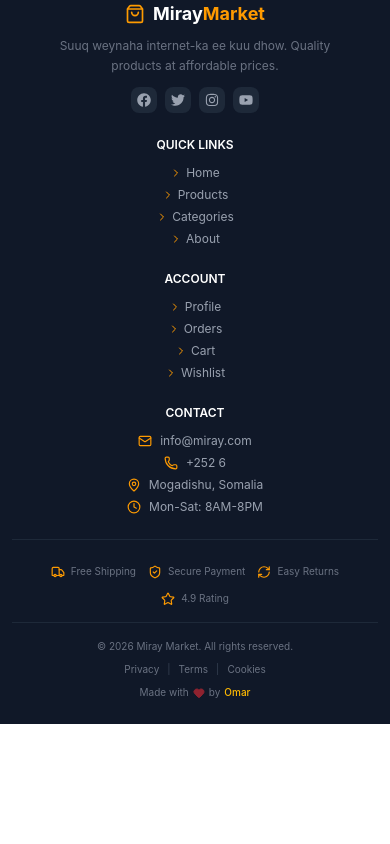
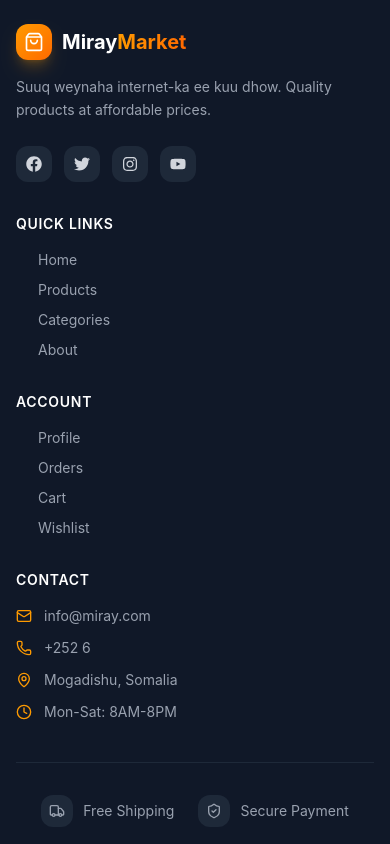
Before and after one commit to omarhassan041/mirayE-commerce, a React app: page / in a window 390 px wide. Shown: the part 9600-10444 px from the top of the page. Before the commit the page ends 10324 px from the top, so only its background shows below. Built offline with nearby package versions, Linux system fonts and the light colour scheme; the HTML template or start-up script is replaced by a standard one.

Commit message:
Make all pages fully responsive and professional

```diff
--- a/src/components/layout/Footer.jsx
+++ b/src/components/layout/Footer.jsx
@@ -18,213 +18,186 @@ export default function Footer() {
   const currentYear = new Date().getFullYear();
 
   return (
-    <footer className="bg-gray-900 text-gray-400 border-t border-gray-800">
-      <div className="max-w-7xl mx-auto px-3 sm:px-4 lg:px-8 py-6 sm:py-8 lg:py-10">
+    <footer className="bg-gray-900 text-gray-300 border-t border-gray-800">
+      <div className="max-w-7xl mx-auto px-4 sm:px-6 lg:px-8 py-12 sm:py-16">
 
-        {/* Grid - Fully Responsive */}
-        <div className="grid grid-cols-1 sm:grid-cols-2 lg:grid-cols-4 gap-6 sm:gap-8">
+        {/* Main Footer Grid */}
+        <div className="grid grid-cols-1 sm:grid-cols-2 lg:grid-cols-4 gap-8 lg:gap-12">
 
-          {/* Column 1: Brand - Center on mobile */}
-          <div className="text-center sm:text-left">
+          {/* Brand Section */}
+          <div className="space-y-4">
             <Link
               to="/"
-              className="flex items-center justify-center sm:justify-start gap-2 text-lg sm:text-xl font-bold text-white"
+              className="flex items-center gap-2.5 text-xl font-bold text-white group"
             >
-              <ShoppingBag className="h-5 w-5 text-amber-500" />
+              <div className="p-2 bg-gradient-to-br from-amber-500 to-orange-500 rounded-xl shadow-lg shadow-amber-500/25 group-hover:scale-110 transition">
+                <ShoppingBag className="h-5 w-5 text-white" />
+              </div>
               <span>
-                Miray<span className="text-amber-500">Market</span>
+                Miray<span className="text-transparent bg-clip-text bg-gradient-to-r from-amber-500 to-orange-500">Market</span>
               </span>
             </Link>
-            <p className="text-xs sm:text-sm text-gray-500 mt-2 leading-relaxed max-w-xs mx-auto sm:mx-0">
+
+            <p className="text-sm text-gray-400 leading-relaxed max-w-xs">
               Suuq weynaha internet-ka ee kuu dhow. Quality products at affordable prices.
             </p>
-            <div className="flex justify-center sm:justify-start gap-2 mt-3">
+
+            {/* Social Icons */}
+            <div className="flex gap-3 pt-2">
               <a
                 href="#"
-                className="p-1.5 sm:p-2 bg-gray-800 rounded-lg hover:bg-amber-500 hover:text-white transition"
+                className="p-2.5 bg-gray-800 rounded-xl hover:bg-gradient-to-r hover:from-amber-500 hover:to-orange-500 hover:text-white transition-all duration-300 group"
               >
-                <FaFacebook className="h-3.5 w-3.5 sm:h-4 sm:w-4" />
+                <FaFacebook className="h-4 w-4 group-hover:scale-110 transition" />
               </a>
               <a
                 href="#"
-                className="p-1.5 sm:p-2 bg-gray-800 rounded-lg hover:bg-amber-500 hover:text-white transition"
+                className="p-2.5 bg-gray-800 rounded-xl hover:bg-gradient-to-r hover:from-amber-500 hover:to-orange-500 hover:text-white transition-all duration-300 group"
               >
-                <FaTwitter className="h-3.5 w-3.5 sm:h-4 sm:w-4" />
+                <FaTwitter className="h-4 w-4 group-hover:scale-110 transition" />
               </a>
               <a
                 href="#"
-                className="p-1.5 sm:p-2 bg-gray-800 rounded-lg hover:bg-amber-500 hover:text-white transition"
+                className="p-2.5 bg-gray-800 rounded-xl hover:bg-gradient-to-r hover:from-amber-500 hover:to-orange-500 hover:text-white transition-all duration-300 group"
               >
-                <FaInstagram className="h-3.5 w-3.5 sm:h-4 sm:w-4" />
+                <FaInstagram className="h-4 w-4 group-hover:scale-110 transition" />
               </a>
               <a
                 href="#"
-                className="p-1.5 sm:p-2 bg-gray-800 rounded-lg hover:bg-amber-500 hover:text-white transition"
+                className="p-2.5 bg-gray-800 rounded-xl hover:bg-gradient-to-r hover:from-amber-500 hover:to-orange-500 hover:text-white transition-all duration-300 group"
               >
-                <FaYoutube className="h-3.5 w-3.5 sm:h-4 sm:w-4" />
+                <FaYoutube className="h-4 w-4 group-hover:scale-110 transition" />
               </a>
             </div>
           </div>
 
-          {/* Column 2: Links - Center on mobile */}
-          <div className="text-center sm:text-left">
-            <h4 className="text-white font-semibold text-xs sm:text-sm uppercase mb-3">
+          {/* Quick Links */}
+          <div>
+            <h4 className="text-white font-semibold text-sm uppercase tracking-wider mb-4">
               Quick Links
             </h4>
-            <ul className="space-y-1.5 sm:space-y-2 text-xs sm:text-sm">
-              <li>
+            <ul className="space-y-2.5">
+              {[
+                { to: '/', label: 'Home' },
+                { to: '/products', label: 'Products' },
+                { to: '/categories', label: 'Categories' },
+                { to: '/about', label: 'About' },
+              ].map((link) => (
+                <li key={link.to}>
                   <Link
-                  to="/"
-                  className="hover:text-white transition flex items-center justify-center sm:justify-start gap-1"
+                    to={link.to}
+                    className="text-sm text-gray-400 hover:text-amber-400 transition flex items-center gap-2 group"
                   >
-                  <ChevronRight className="h-3 w-3 text-amber-500" />
-                  Home
+                    <ChevronRight className="h-3.5 w-3.5 text-amber-500 opacity-0 group-hover:opacity-100 transition" />
+                    <span className="group-hover:translate-x-1 transition">{link.label}</span>
                   </Link>
                 </li>
-              <li>
-                <Link
-                  to="/products"
-                  className="hover:text-white transition flex items-center justify-center sm:justify-start gap-1"
-                >
-                  <ChevronRight className="h-3 w-3 text-amber-500" />
-                  Products
-                </Link>
-              </li>
-              <li>
-                <Link
-                  to="/categories"
-                  className="hover:text-white transition flex items-center justify-center sm:justify-start gap-1"
-                >
-                  <ChevronRight className="h-3 w-3 text-amber-500" />
-                  Categories
-                </Link>
-              </li>
-              <li>
-                <Link
-                  to="/about"
-                  className="hover:text-white transition flex items-center justify-center sm:justify-start gap-1"
-                >
-                  <ChevronRight className="h-3 w-3 text-amber-500" />
-                  About
-                </Link>
-              </li>
+              ))}
             </ul>
           </div>
 
-          {/* Column 3: Account - Center on mobile */}
-          <div className="text-center sm:text-left">
-            <h4 className="text-white font-semibold text-xs sm:text-sm uppercase mb-3">
+          {/* Account */}
+          <div>
+            <h4 className="text-white font-semibold text-sm uppercase tracking-wider mb-4">
               Account
             </h4>
-            <ul className="space-y-1.5 sm:space-y-2 text-xs sm:text-sm">
-              <li>
+            <ul className="space-y-2.5">
+              {[
+                { to: '/profile', label: 'Profile' },
+                { to: '/orders', label: 'Orders' },
+                { to: '/cart', label: 'Cart' },
+                { to: '/wishlist', label: 'Wishlist' },
+              ].map((link) => (
+                <li key={link.to}>
                   <Link
-                  to="/profile"
-                  className="hover:text-white transition flex items-center justify-center sm:justify-start gap-1"
+                    to={link.to}
+                    className="text-sm text-gray-400 hover:text-amber-400 transition flex items-center gap-2 group"
                   >
-                  <ChevronRight className="h-3 w-3 text-amber-500" />
-                  Profile
+                    <ChevronRight className="h-3.5 w-3.5 text-amber-500 opacity-0 group-hover:opacity-100 transition" />
+                    <span className="group-hover:translate-x-1 transition">{link.label}</span>
                   </Link>
                 </li>
-              <li>
-                <Link
-                  to="/orders"
-                  className="hover:text-white transition flex items-center justify-center sm:justify-start gap-1"
-                >
-                  <ChevronRight className="h-3 w-3 text-amber-500" />
-                  Orders
-                </Link>
-              </li>
-              <li>
-                <Link
-                  to="/cart"
-                  className="hover:text-white transition flex items-center justify-center sm:justify-start gap-1"
-                >
-                  <ChevronRight className="h-3 w-3 text-amber-500" />
-                  Cart
-                </Link>
-              </li>
-              <li>
-                <Link
-                  to="/wishlist"
-                  className="hover:text-white transition flex items-center justify-center sm:justify-start gap-1"
-                >
-                  <ChevronRight className="h-3 w-3 text-amber-500" />
-                  Wishlist
-                </Link>
-              </li>
+              ))}
             </ul>
           </div>
 
-          {/* Column 4: Contact - Center on mobile */}
-          <div className="text-center sm:text-left">
-            <h4 className="text-white font-semibold text-xs sm:text-sm uppercase mb-3">
+          {/* Contact */}
+          <div>
+            <h4 className="text-white font-semibold text-sm uppercase tracking-wider mb-4">
               Contact
             </h4>
-            <ul className="space-y-1.5 sm:space-y-2 text-xs sm:text-sm">
-              <li className="flex items-center justify-center sm:justify-start gap-2">
-                <Mail className="h-3.5 w-3.5 sm:h-4 sm:w-4 text-amber-500 flex-shrink-0" />
-                <span>info@miray.com</span>
+            <ul className="space-y-3">
+              <li className="flex items-start gap-3 text-sm text-gray-400 group">
+                <Mail className="h-4 w-4 text-amber-500 mt-0.5 group-hover:scale-110 transition" />
+                <span className="group-hover:text-white transition">info@miray.com</span>
               </li>
-              <li className="flex items-center justify-center sm:justify-start gap-2">
-                <Phone className="h-3.5 w-3.5 sm:h-4 sm:w-4 text-amber-500 flex-shrink-0" />
-                <span>+252 6</span>
+              <li className="flex items-start gap-3 text-sm text-gray-400 group">
+                <Phone className="h-4 w-4 text-amber-500 mt-0.5 group-hover:scale-110 transition" />
+                <span className="group-hover:text-white transition">+252 6</span>
               </li>
-              <li className="flex items-center justify-center sm:justify-start gap-2">
-                <MapPin className="h-3.5 w-3.5 sm:h-4 sm:w-4 text-amber-500 flex-shrink-0" />
-                <span>Mogadishu, Somalia</span>
+              <li className="flex items-start gap-3 text-sm text-gray-400 group">
+                <MapPin className="h-4 w-4 text-amber-500 mt-0.5 group-hover:scale-110 transition" />
+                <span className="group-hover:text-white transition">Mogadishu, Somalia</span>
               </li>
-              <li className="flex items-center justify-center sm:justify-start gap-2">
-                <Clock className="h-3.5 w-3.5 sm:h-4 sm:w-4 text-amber-500 flex-shrink-0" />
-                <span>Mon-Sat: 8AM-8PM</span>
+              <li className="flex items-start gap-3 text-sm text-gray-400 group">
+                <Clock className="h-4 w-4 text-amber-500 mt-0.5 group-hover:scale-110 transition" />
+                <span className="group-hover:text-white transition">Mon-Sat: 8AM-8PM</span>
               </li>
             </ul>
           </div>
         </div>
 
-        {/* Trust Badges - Responsive */}
-        <div className="flex flex-wrap justify-center gap-3 sm:gap-4 md:gap-6 mt-6 sm:mt-8 pt-6 border-t border-gray-800 text-[10px] sm:text-xs">
-          <div className="flex items-center gap-1.5 text-gray-500">
-            <Truck className="h-3.5 w-3.5 sm:h-4 sm:w-4 text-amber-500" />
-            <span>Free Shipping</span>
+        {/* Trust Badges */}
+        <div className="flex flex-wrap justify-center gap-6 md:gap-10 mt-10 pt-8 border-t border-gray-800">
+          <div className="flex items-center gap-2.5 text-sm text-gray-400 group cursor-default">
+            <div className="p-2 bg-gray-800 rounded-xl group-hover:bg-gradient-to-r group-hover:from-amber-500 group-hover:to-orange-500 transition">
+              <Truck className="h-4 w-4 group-hover:text-white transition" />
             </div>
-          <div className="flex items-center gap-1.5 text-gray-500">
-            <ShieldCheck className="h-3.5 w-3.5 sm:h-4 sm:w-4 text-amber-500" />
-            <span>Secure Payment</span>
+            <span className="group-hover:text-white transition">Free Shipping</span>
           </div>
-          <div className="flex items-center gap-1.5 text-gray-500">
-            <RefreshCw className="h-3.5 w-3.5 sm:h-4 sm:w-4 text-amber-500" />
-            <span>Easy Returns</span>
+          <div className="flex items-center gap-2.5 text-sm text-gray-400 group cursor-default">
+            <div className="p-2 bg-gray-800 rounded-xl group-hover:bg-gradient-to-r group-hover:from-amber-500 group-hover:to-orange-500 transition">
+              <ShieldCheck className="h-4 w-4 group-hover:text-white transition" />
             </div>
-          <div className="flex items-center gap-1.5 text-gray-500">
-            <Star className="h-3.5 w-3.5 sm:h-4 sm:w-4 text-amber-500" />
-            <span>4.9 Rating</span>
+            <span className="group-hover:text-white transition">Secure Payment</span>
+          </div>
+          <div className="flex items-center gap-2.5 text-sm text-gray-400 group cursor-default">
+            <div className="p-2 bg-gray-800 rounded-xl group-hover:bg-gradient-to-r group-hover:from-amber-500 group-hover:to-orange-500 transition">
+              <RefreshCw className="h-4 w-4 group-hover:text-white transition" />
+            </div>
+            <span className="group-hover:text-white transition">Easy Returns</span>
+          </div>
+          <div className="flex items-center gap-2.5 text-sm text-gray-400 group cursor-default">
+            <div className="p-2 bg-gray-800 rounded-xl group-hover:bg-gradient-to-r group-hover:from-amber-500 group-hover:to-orange-500 transition">
+              <Star className="h-4 w-4 group-hover:text-white transition" />
+            </div>
+            <span className="group-hover:text-white transition">4.9 Rating</span>
           </div>
         </div>
 
-        {/* Copyright - Responsive */}
-        <div className="flex flex-col sm:flex-row justify-between items-center gap-2 sm:gap-3 mt-4 sm:mt-6 pt-4 border-t border-gray-800 text-[10px] sm:text-xs text-gray-500">
-          <p>© {currentYear} Miray Market. All rights reserved.</p>
+        {/* Bottom Bar */}
+        <div className="flex flex-col sm:flex-row justify-between items-center gap-4 mt-10 pt-6 border-t border-gray-800/50">
+          <p className="text-xs text-gray-500">
+            © {currentYear} Miray Market. All rights reserved.
+          </p>
 
-          <div className="flex items-center gap-2 sm:gap-3 flex-wrap justify-center">
-            <a href="#" className="hover:text-white transition">
-              Privacy
+          <div className="flex items-center gap-4 text-xs">
+            <a href="#" className="text-gray-500 hover:text-amber-400 transition">
+              Privacy Policy
             </a>
             <span className="text-gray-700">|</span>
-            <a href="#" className="hover:text-white transition">
-              Terms
+            <a href="#" className="text-gray-500 hover:text-amber-400 transition">
+              Terms of Service
             </a>
             <span className="text-gray-700">|</span>
-            <a href="#" className="hover:text-white transition">
+            <a href="#" className="text-gray-500 hover:text-amber-400 transition">
               Cookies
             </a>
           </div>
 
-          <p className="flex items-center gap-1">
-            Made with <Heart className="h-3 w-3 sm:h-3.5 sm:w-3.5 text-red-500 fill-red-500 animate-pulse" /> by
-            <span className="text-amber-400 font-medium hover:text-amber-300 transition">
-              Omar
-            </span>
+          <p className="text-xs text-gray-500 flex items-center gap-1.5">
+            Made with <Heart className="h-3.5 w-3.5 text-red-500 fill-red-500 animate-pulse" /> by
+            <span className="text-amber-400 font-medium hover:text-amber-300 transition">Omar Hassan Ali</span>
           </p>
         </div>
       </div>
```
Lines whose indentation alone changed are shown as unchanged.
